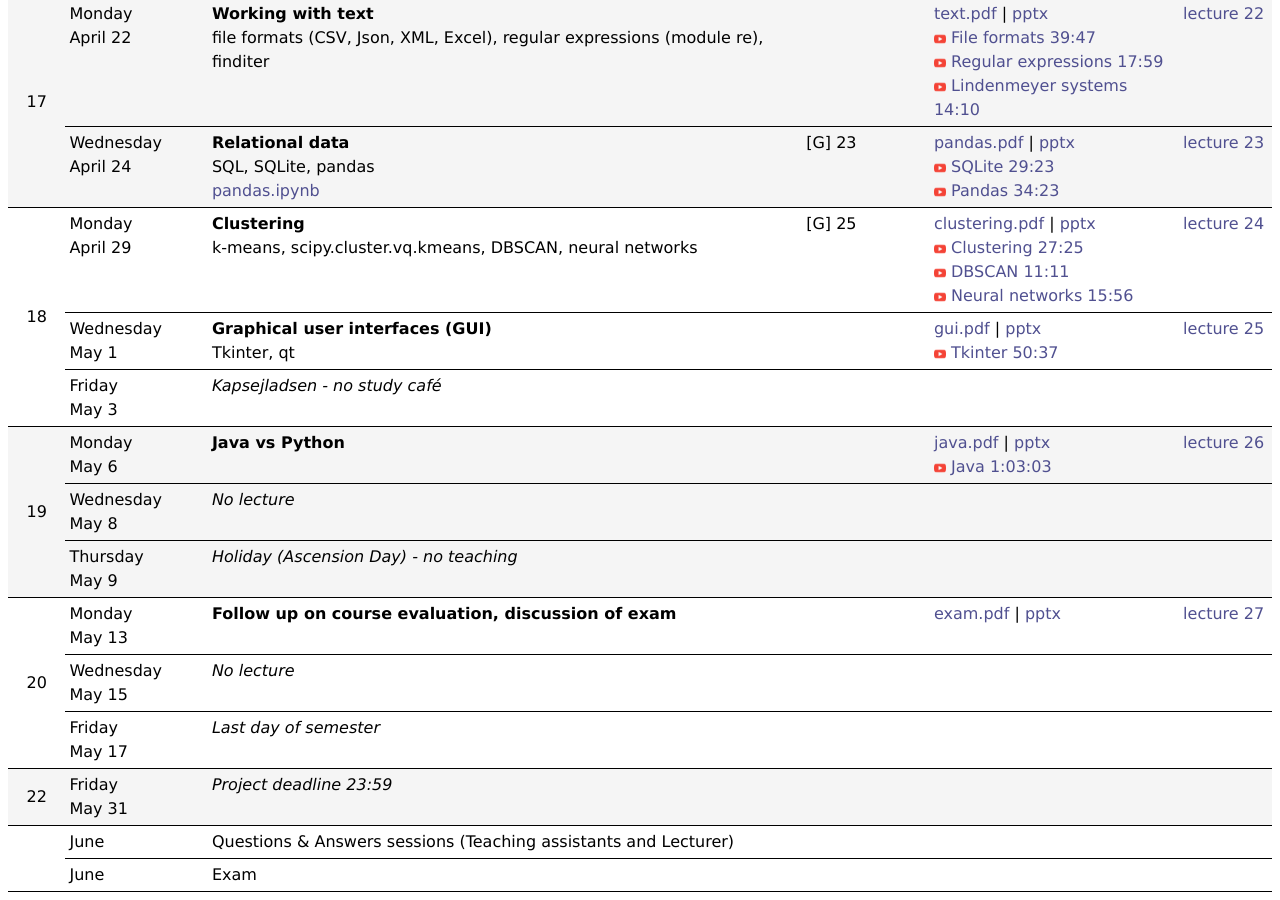
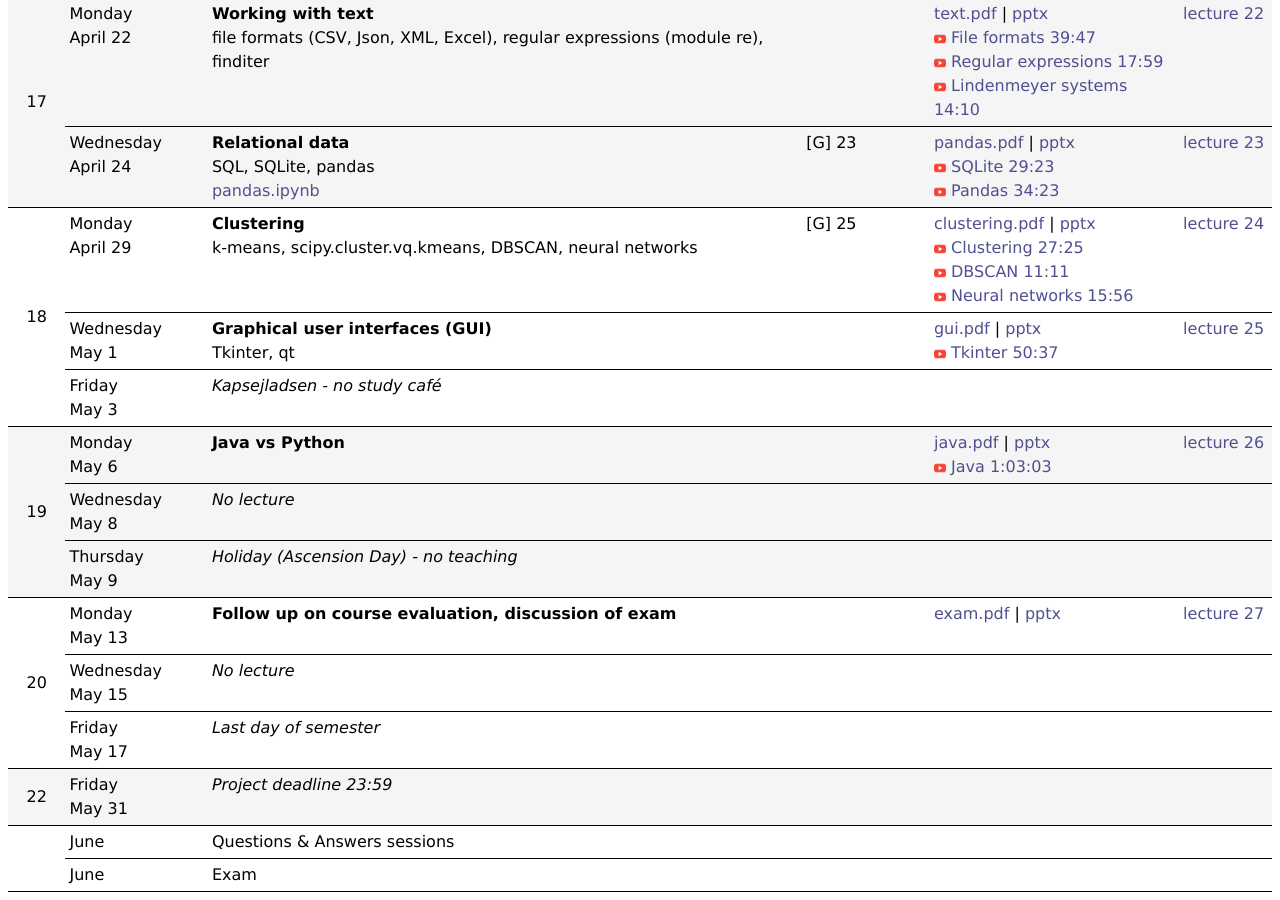
Before and after one commit to gsbrodal/gsbrodal.github.io, a Jekyll site: the page ipsa/plan-compact.html, which Jekyll copies as it is, in a window 1280 px wide and 900 px high, scrolled down 2099 px. Built offline with Jekyll 4.4.1, drawn with Linux system fonts in a browser that asks for light colours.

Commit message:
plan-compact.html plan-full.html

```diff
--- a/ipsa/plan-compact.html
+++ b/ipsa/plan-compact.html
@@ -47,7 +47,7 @@
 <tr style="border-bottom: 1px solid black;"><td>Wednesday<br>May 15</td><td><em>No lecture</em></td><td></td><td></td><td></td></tr>
 <tr style="border-bottom: 1px solid black;"><td>Friday<br>May 17</td><td><em>Last day of semester</em></td><td></td><td></td><td></td></tr>
 <tr style="border-bottom: 1px solid black;background-color: #f5f5f5;"><td style="vertical-align: middle; text-align: center;" rowspan="1">22</td><td>Friday<br>May 31</td><td><i>Project deadline 23:59</td><td></td><td></td><td></td></tr>
-<tr style="border-bottom: 1px solid black;"><td style="vertical-align: middle; text-align: center;" rowspan="2"></td><td>June</td><td>Questions &amp; Answers sessions (Teaching assistants and Lecturer)</td><td></td><td></td><td></td></tr>
+<tr style="border-bottom: 1px solid black;"><td style="vertical-align: middle; text-align: center;" rowspan="2"></td><td>June</td><td>Questions &amp; Answers sessions</td><td></td><td></td><td></td></tr>
 <tr style="border-bottom: 1px solid black;"><td>June</td><td>Exam</td><td></td><td></td><td></td></tr></tbody>
 </table></body>
 </html>
--- a/ipsa/plan-full.html
+++ b/ipsa/plan-full.html
@@ -205,7 +205,7 @@ Python - With Application Computational Modeling and Understanding Data, 3rd Edi
 <tr style="background-color: #f5f5f5;"><td style="vertical-align: middle; text-align: center;" rowspan="2">22</td><td colspan="2"><strong>Friday May 31</strong></td></tr>
 <tr style="background-color: #f5f5f5;border-bottom: 1px solid black;"><td colspan="2"><i>Project deadline 23:59</td></tr>
 <tr style=""><td style="vertical-align: middle; text-align: center;" rowspan="4"></td><td colspan="2"><strong>June</strong></td></tr>
-<tr style="border-bottom: 1px solid black;"><td colspan="2">Questions &amp; Answers sessions (Teaching assistants and Lecturer)</td></tr>
+<tr style="border-bottom: 1px solid black;"><td colspan="2">Questions &amp; Answers sessions</td></tr>
 <tr style=""><td colspan="2"><strong>June</strong></td></tr>
 <tr style="border-bottom: 1px solid black;"><td colspan="2">Exam</td></tr></tbody>
 </table>
```
